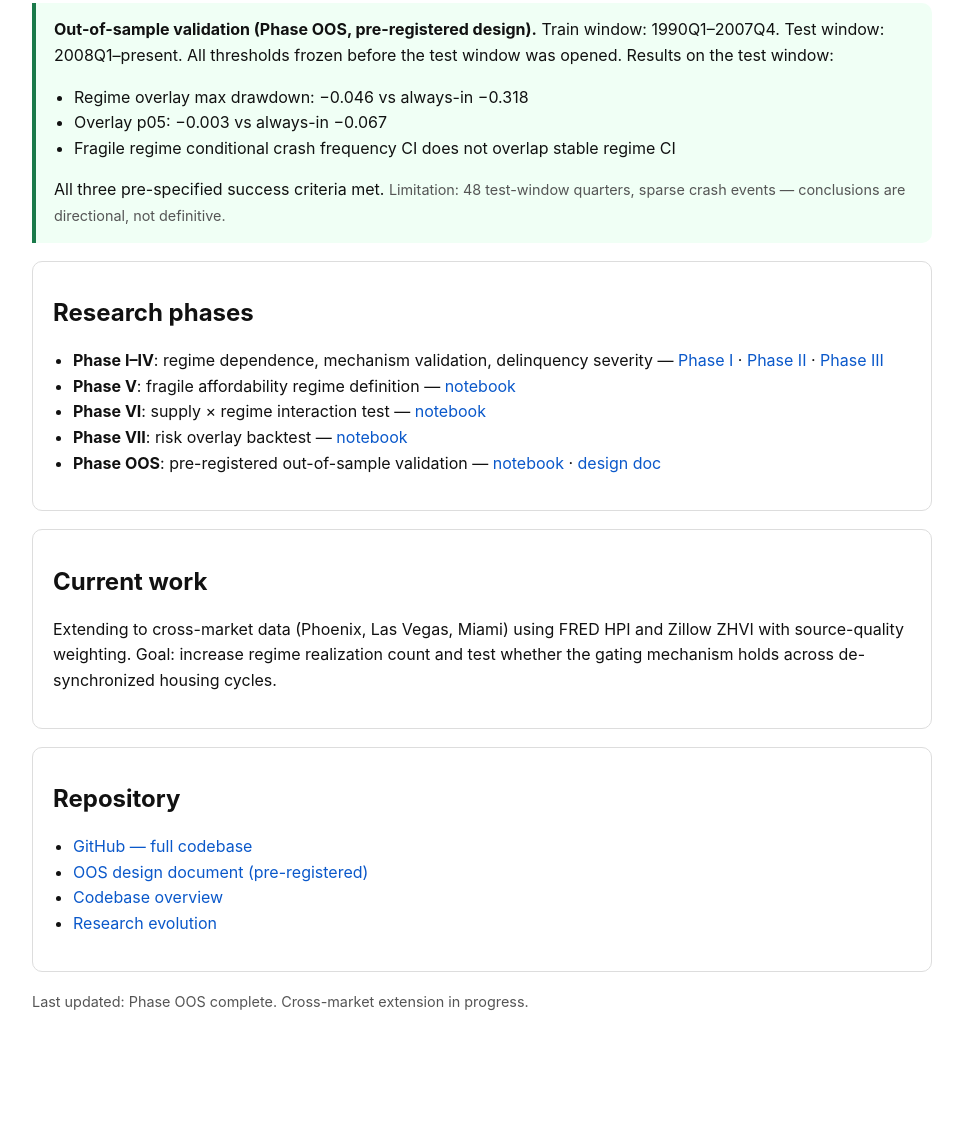
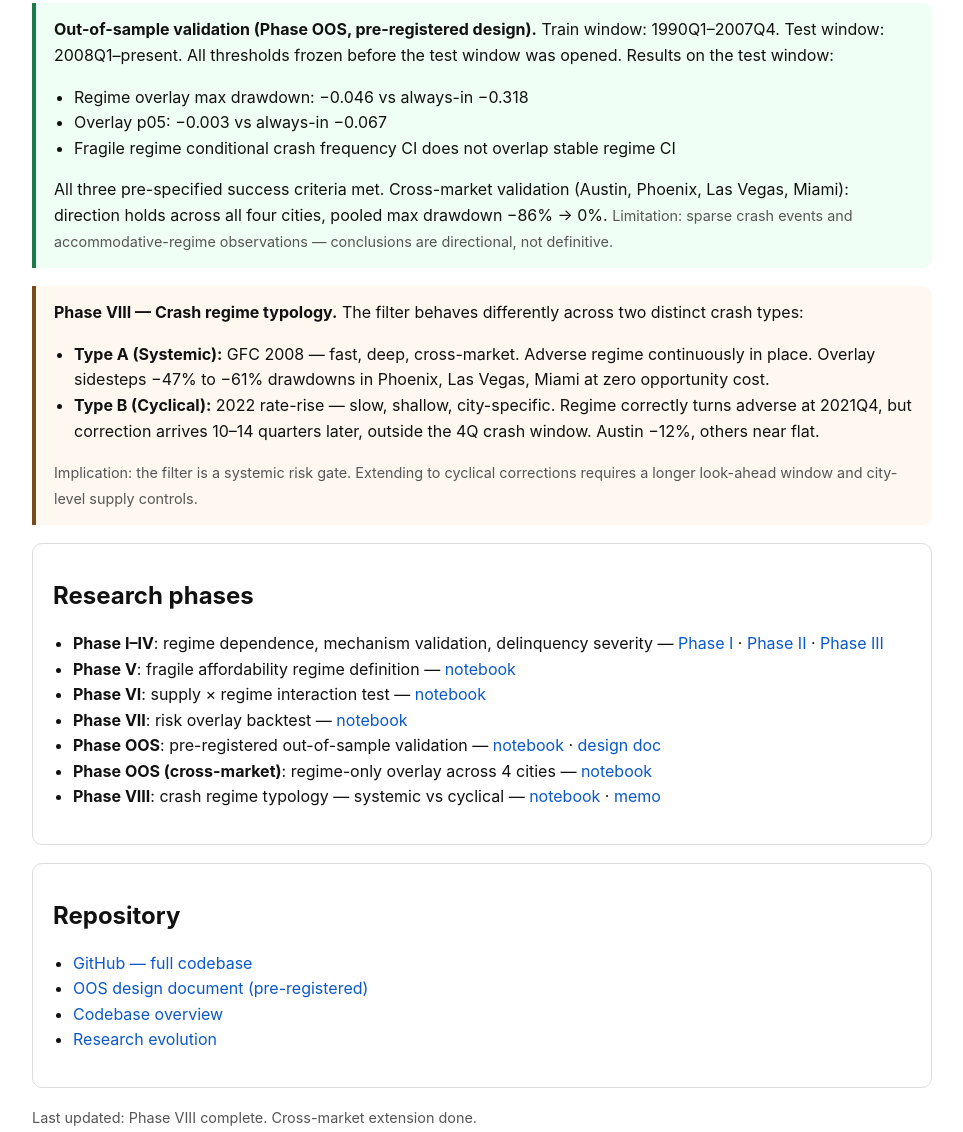
Before and after one commit to AxxLickety/leviathan-system, a plain HTML site: page index.html in a window 1280 px wide. Shown: the part 314-1446 px from the top of the page, without its empty margins (158-1121 px from the left). Before the commit the page ends 1367 px from the top, so only its background shows below. Drawn offline with Linux system fonts and the light colour scheme.

Commit message:
update project page: add Phase VIII crash typology

```diff
--- a/index.html
+++ b/index.html
@@ -30,6 +30,13 @@
     .oos {
       border-left: 4px solid #1a7a4a;
       background: #f0fff5;
+      border-radius: 0 10px 10px 0;
+      padding: 14px 18px;
+      margin: 18px 0;
+    }
+    .typology {
+      border-left: 4px solid #7a4a1a;
+      background: #fff8f0;
       border-radius: 0 10px 10px 0;
       padding: 14px 18px;
       margin: 18px 0;
@@ -75,7 +82,18 @@
       <li>Fragile regime conditional crash frequency CI does not overlap stable regime CI</li>
     </ul>
     All three pre-specified success criteria met.
-    <span class="meta">Limitation: 48 test-window quarters, sparse crash events — conclusions are directional, not definitive.</span>
+    Cross-market validation (Austin, Phoenix, Las Vegas, Miami): direction holds across all four cities, pooled max drawdown −86% → 0%.
+    <span class="meta">Limitation: sparse crash events and accommodative-regime observations — conclusions are directional, not definitive.</span>
+  </div>
+
+  <div class="typology">
+    <strong>Phase VIII — Crash regime typology.</strong>
+    The filter behaves differently across two distinct crash types:
+    <ul>
+      <li><strong>Type A (Systemic):</strong> GFC 2008 — fast, deep, cross-market. Adverse regime continuously in place. Overlay sidesteps −47% to −61% drawdowns in Phoenix, Las Vegas, Miami at zero opportunity cost.</li>
+      <li><strong>Type B (Cyclical):</strong> 2022 rate-rise — slow, shallow, city-specific. Regime correctly turns adverse at 2021Q4, but correction arrives 10–14 quarters later, outside the 4Q crash window. Austin −12%, others near flat.</li>
+    </ul>
+    <span class="meta">Implication: the filter is a systemic risk gate. Extending to cyclical corrections requires a longer look-ahead window and city-level supply controls.</span>
   </div>
 
   <div class="box">
@@ -86,17 +104,9 @@
       <li><strong>Phase VI</strong>: supply × regime interaction test — <a href="https://github.com/AxxLickety/leviathan-system/blob/main/notebooks/phase6/phase6_interaction_test.ipynb">notebook</a></li>
       <li><strong>Phase VII</strong>: risk overlay backtest — <a href="https://github.com/AxxLickety/leviathan-system/blob/main/notebooks/phase7/phase7_affordability_overlay.ipynb">notebook</a></li>
       <li><strong>Phase OOS</strong>: pre-registered out-of-sample validation — <a href="https://github.com/AxxLickety/leviathan-system/blob/main/notebooks/phase_oos/phase_oos_validation.ipynb">notebook</a> · <a href="https://github.com/AxxLickety/leviathan-system/blob/main/docs/PHASE_OOS_DESIGN.md">design doc</a></li>
+      <li><strong>Phase OOS (cross-market)</strong>: regime-only overlay across 4 cities — <a href="https://github.com/AxxLickety/leviathan-system/blob/main/notebooks/phase_oos/phase_oos_crossmarket_regime_only.ipynb">notebook</a></li>
+      <li><strong>Phase VIII</strong>: crash regime typology — systemic vs cyclical — <a href="https://github.com/AxxLickety/leviathan-system/blob/main/notebooks/phase8/phase8_crash_typology.ipynb">notebook</a> · <a href="https://github.com/AxxLickety/leviathan-system/blob/main/docs/PHASE_VIII_CRASH_TYPOLOGY.md">memo</a></li>
     </ul>
-  </div>
-
-  <div class="box">
-    <h2>Current work</h2>
-    <p>
-      Extending to cross-market data (Phoenix, Las Vegas, Miami) using FRED HPI
-      and Zillow ZHVI with source-quality weighting. Goal: increase regime
-      realization count and test whether the gating mechanism holds across
-      de-synchronized housing cycles.
-    </p>
   </div>
 
   <div class="box">
@@ -109,6 +119,6 @@
     </ul>
   </div>
 
-  <p class="meta">Last updated: Phase OOS complete. Cross-market extension in progress.</p>
+  <p class="meta">Last updated: Phase VIII complete. Cross-market extension done.</p>
 </body>
 </html>
```
